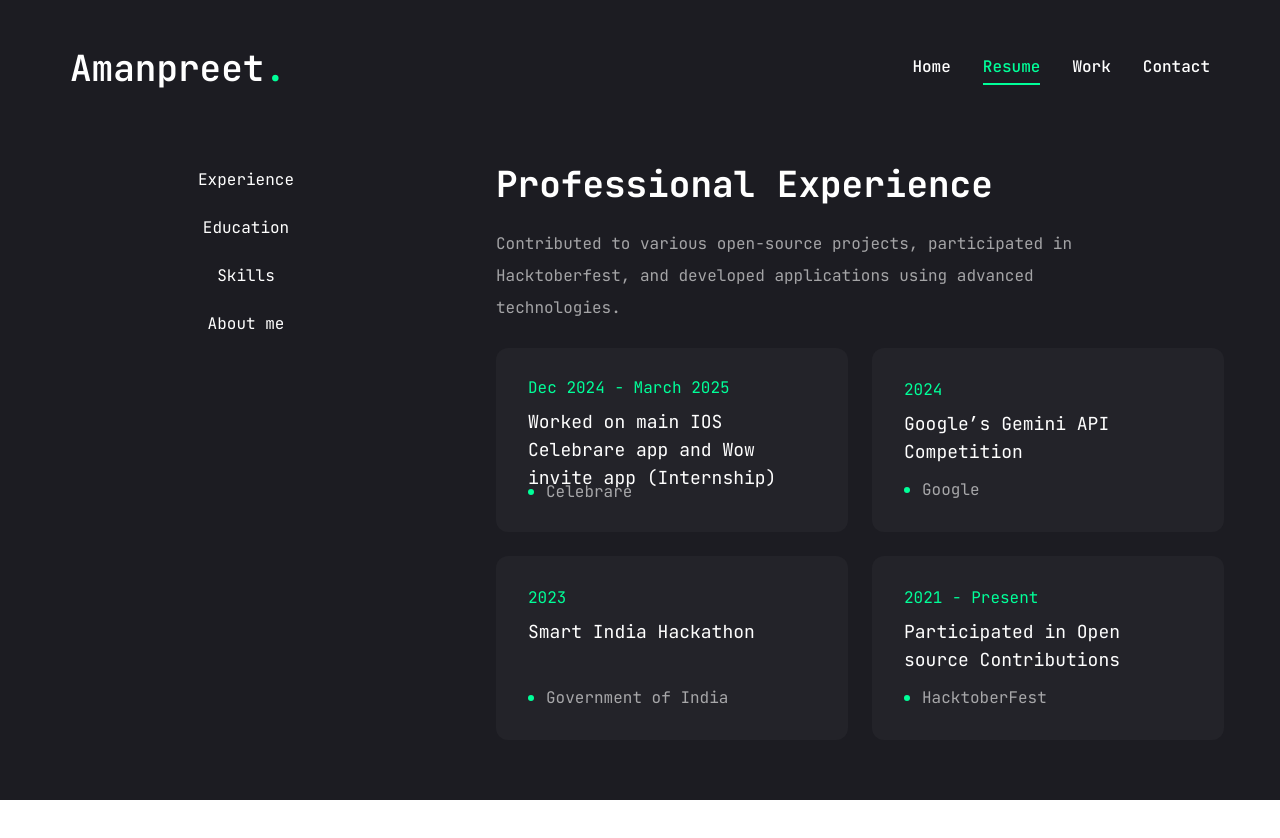
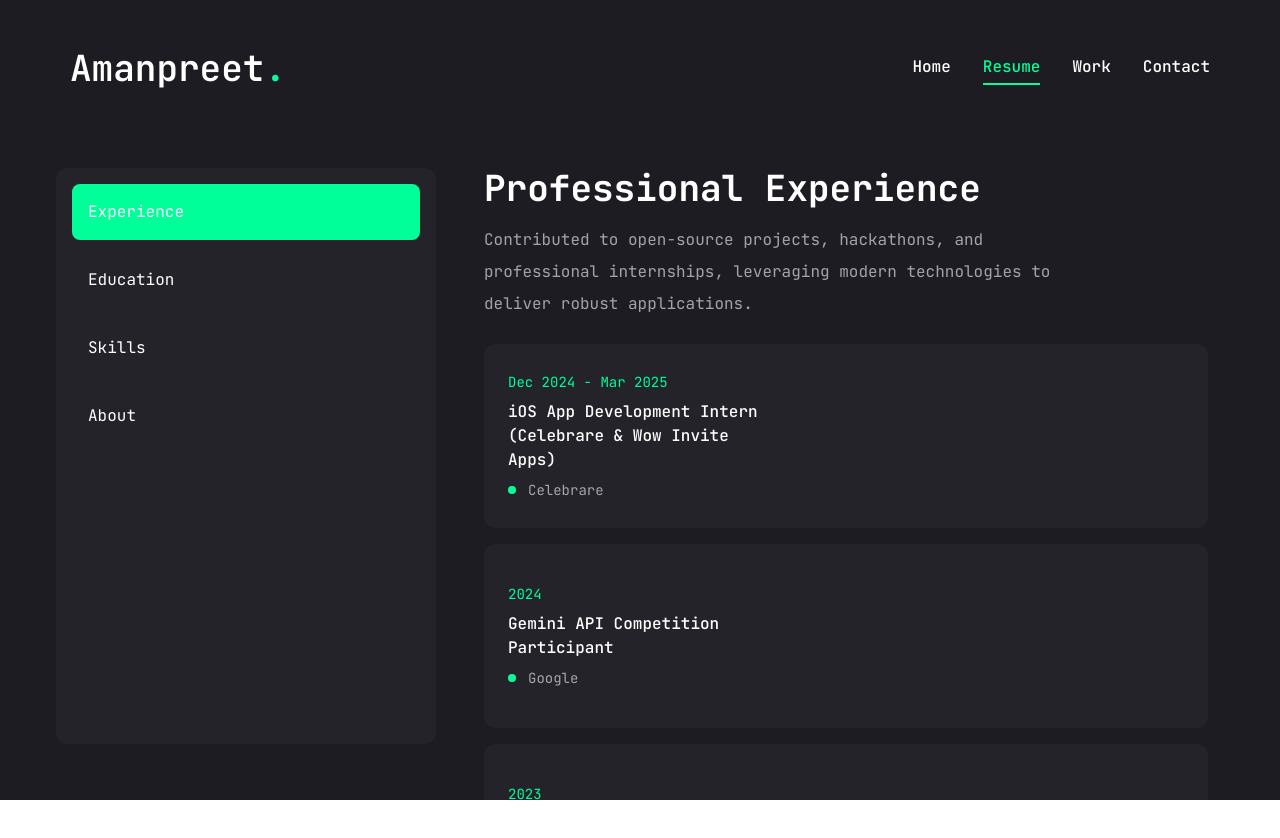
Before and after one commit to Amanbig/portfolio1, a Next.js app: page /resume in a window 1280 px wide. Shown: the top 838 px of the page. Before the commit the page ends 800 px from the top, so only its background shows below. Built offline with nearby package versions, Linux system fonts and the light colour scheme.

Commit message:
updated resume page ui

```diff
--- a/package.json
+++ b/package.json
@@ -3,7 +3,7 @@
   "version": "0.1.0",
   "private": true,
   "scripts": {
-    "dev": "next dev",
+    "dev": "next dev --turbo",
     "build": "next build",
     "start": "next start",
     "lint": "next lint"
--- a/src/app/resume/page.jsx
+++ b/src/app/resume/page.jsx
@@ -8,151 +8,177 @@ import { Tabs, TabsContent, TabsList, TabsTrigger } from '@radix-ui/react-tabs';
 import { Tooltip, TooltipContent, TooltipProvider, TooltipTrigger } from '@radix-ui/react-tooltip';
 import { ScrollArea } from '@radix-ui/react-scroll-area';
 
+// Data objects
 const about = {
-  title: 'About me',
-  description: "I'm a dedicated and enthusiastic developer from India and my journey in the tech world has been shaped by a strong foundation in various programming languages and frameworks, from web development to mobile app creation and game development.",
+  title: 'About Me',
+  description:
+    "I'm a passionate developer from India, skilled in web, mobile, and game development. My journey in tech is driven by curiosity and a commitment to building impactful solutions.",
   info: [
     { fieldName: 'Name', fieldValue: 'Amanpreet Singh' },
     { fieldName: 'Email', fieldValue: 'amanpreetsinghjhiwant7@gmail.com' },
     { fieldName: 'Phone', fieldValue: '+91 9041232480' },
     { fieldName: 'Location', fieldValue: 'Punjab, India' },
-  ]
+  ],
 };
 
 const experience = {
-  icon: 'assets/photo-removebg-preview.png',
   title: 'Professional Experience',
-  description: 'Contributed to various open-source projects, participated in Hacktoberfest, and developed applications using advanced technologies.',
+  description:
+    'Contributed to open-source projects, hackathons, and professional internships, leveraging modern technologies to deliver robust applications.',
   items: [
-    { company: "Celebrare", position: "Worked on main IOS Celebrare app and Wow invite app (Internship)", duration: "Dec 2024 - March 2025" },
-    { company: "Google", position: "Google’s Gemini API Competition", duration: "2024" },
-    { company: "Government of India", position: "Smart India Hackathon", duration: "2023" },
-    { company: "HacktoberFest", position: "Participated in Open source Contributions", duration: "2021 - Present" },
-  ]
+    {
+      company: 'Celebrare',
+      position: 'iOS App Development Intern (Celebrare & Wow Invite Apps)',
+      duration: 'Dec 2024 - Mar 2025',
+    },
+    { company: 'Google', position: 'Gemini API Competition Participant', duration: '2024' },
+    { company: 'Government of India', position: 'Smart India Hackathon Participant', duration: '2023' },
+    { company: 'HacktoberFest', position: 'Open Source Contributor', duration: '2021 - Present' },
+  ],
 };
 
 const education = {
-  icon: 'assets/photo-removebg-preview.png',
   title: 'Education',
-  description: 'B.E. in Computer Science and Engineering with contributions to open-source projects and participation in hackathons.',
+  description: 'Pursued a B.E. in Computer Science while actively participating in hackathons and open-source communities.',
   items: [
-    { institution: "Chandigarh College of Engineering and Technology", degree: "B.E. in CSE", duration: "Dec 2021 - 2025" },
-    { institution: "Shishu Niketan Model Public School", degree: "Intermediate/+2", duration: "April 2018 - 2020" },
-    { institution: "Lawerance Public Senior Secondary School", degree: "Matriculation", duration: "April 2017 - 2018" }
-  ]
+    { institution: 'Chandigarh College of Engineering and Technology', degree: 'B.E. in Computer Science', duration: '2021 - 2025' },
+    { institution: 'Shishu Niketan Model Public School', degree: 'Intermediate (+2)', duration: '2018 - 2020' },
+    { institution: 'Lawrence Public Senior Secondary School', degree: 'Matriculation', duration: '2017 - 2018' },
+  ],
 };
 
 const skills = {
-  title: "Technical Skills",
-  description: "Proficient in various programming languages, frameworks, and tools used in modern web and mobile app development.",
+  title: 'Technical Skills',
+  description: 'Proficient in modern programming languages, frameworks, and tools for web, mobile, and game development.',
   skillList: [
-    { icon: <FaHtml5 />, name: "HTML5" },
-    { icon: <FaCss3 />, name: "CSS3" },
-    { icon: <FaJs />, name: "JavaScript" },
-    { icon: <FaReact />, name: "React" },
-    { icon: <FaNodeJs />, name: "Node.js" },
-    { icon: <SiTailwindcss />, name: "Tailwind CSS" },
-    { icon: <SiNextdotjs />, name: "Next.js" },
-    { icon: <SiFlutter />, name: "Flutter" },
-    { icon: <SiPython />, name: "Python" },
-    { icon: <SiCplusplus />, name: "C++" },
-    { icon: <SiUnity />, name: "Unity" },
-    { icon: <SiBlender />, name: "Blender" }
-  ]
+    { icon: <FaHtml5 />, name: 'HTML5' },
+    { icon: <FaCss3 />, name: 'CSS3' },
+    { icon: <FaJs />, name: 'JavaScript' },
+    { icon: <FaReact />, name: 'React' },
+    { icon: <FaNodeJs />, name: 'Node.js' },
+    { icon: <SiTailwindcss />, name: 'Tailwind CSS' },
+    { icon: <SiNextdotjs />, name: 'Next.js' },
+    { icon: <SiFlutter />, name: 'Flutter' },
+    { icon: <SiPython />, name: 'Python' },
+    { icon: <SiCplusplus />, name: 'C++' },
+    { icon: <SiUnity />, name: 'Unity' },
+    { icon: <SiBlender />, name: 'Blender' },
+  ],
 };
+
+// Reusable components
+const SectionHeader = ({ title, description }) => (
+  <div className="flex flex-col gap-4 text-center xl:text-left">
+    <h2 className="text-2xl md:text-3xl xl:text-4xl font-bold">{title}</h2>
+    <p className="max-w-[600px] text-white/60 mx-auto xl:mx-0">{description}</p>
+  </div>
+);
+
+const ExperienceEducationCard = ({ item, type }) => (
+  <li className="bg-[#232329] h-[184px] py-6 px-6 md:px-8 rounded-xl flex flex-col justify-center items-center lg:items-start gap-2">
+    <span className="text-accent text-sm md:text-base">{item.duration}</span>
+    <h3 className="text-base md:text-lg font-medium max-w-[260px] min-h-[40px] text-center lg:text-left">
+      {type === 'experience' ? item.position : item.degree}
+    </h3>
+    <div className="flex items-center gap-3">
+      <span className="w-2 h-2 rounded-full bg-accent" />
+      <p className="text-white/60 text-sm md:text-base">{type === 'experience' ? item.company : item.institution}</p>
+    </div>
+  </li>
+);
+
+const SkillCard = ({ skill }) => (
+  <li>
+    <TooltipProvider delayDuration={100}>
+      <Tooltip>
+        <TooltipTrigger className="w-full h-[100px] md:h-[120px] bg-[#232329] rounded-xl flex justify-center items-center group">
+          <div className="text-4xl md:text-5xl group-hover:text-accent transition-all duration-300">{skill.icon}</div>
+        </TooltipTrigger>
+        <TooltipContent className="bg-[#232329] text-white p-2 rounded">
+          <p className="capitalize">{skill.name}</p>
+        </TooltipContent>
+      </Tooltip>
+    </TooltipProvider>
+  </li>
+);
+
+const AboutInfo = ({ info }) => (
+  <ul className="grid grid-cols-1 md:grid-cols-2 gap-y-4 max-w-[620px] mx-auto xl:mx-0">
+    {info.map((item, index) => (
+      <li key={index} className="flex flex-col sm:flex-row items-center sm:items-start justify-center sm:justify-start gap-2">
+        <span className="text-white/60 font-medium">{item.fieldName}:</span>
+        <span className="text-base md:text-lg break-all">{item.fieldValue}</span>
+      </li>
+    ))}
+  </ul>
+);
 
 function Resume() {
   return (
     <motion.div
-      initial={{ opacity: 0 }}
-      animate={{ opacity: 1, transition: { delay: 0.4, duration: 0.4, ease: 'easeIn' } }}
-      className='min-h-[80vh] flex items-center justify-center py-8 md:py-12 xl:py-0'
+      initial={{ opacity: 0, y: 20 }}
+      animate={{ opacity: 1, y: 0 }}
+      transition={{ duration: 0.6, ease: 'easeOut' }}
+      className="min-h-[80vh] flex items-center justify-center py-8 md:py-12"
     >
-      <div className='container mx-auto px-4'>
-        <Tabs defaultValue='experience' className='flex flex-col xl:flex-row gap-8 md:gap-12 xl:gap-[60px]'>
-          <TabsList className='flex flex-col w-full max-w-[380px] mx-auto xl:mx-0 gap-4 md:gap-6'>
-            <TabsTrigger value="experience">Experience</TabsTrigger>
-            <TabsTrigger value="education">Education</TabsTrigger>
-            <TabsTrigger value="skills">Skills</TabsTrigger>
-            <TabsTrigger value="about">About me</TabsTrigger>
+      <div className="container mx-auto px-4">
+        <Tabs
+          defaultValue="experience"
+          className="flex flex-col xl:flex-row gap-6 md:gap-8 xl:gap-12"
+        >
+          <TabsList
+            className="flex flex-col w-full max-w-[380px] mx-auto xl:mx-0 gap-3 bg-[#232329] p-4 rounded-xl"
+            aria-label="Resume sections"
+          >
+            {['experience', 'education', 'skills', 'about'].map((tab) => (
+              <TabsTrigger
+                key={tab}
+                value={tab}
+                className="w-full py-3 px-4 text-left rounded-lg capitalize transition-all duration-300 data-[state=active]:bg-accent data-[state=active]:text-white hover:bg-white/10"
+              >
+                {tab}
+              </TabsTrigger>
+            ))}
           </TabsList>
-          <div className='min-h-[70vh] w-full'>
-            <TabsContent value='experience' className='w-full'>
-              <div className='flex flex-col gap-6 text-center xl:text-left'>
-                <h3 className='text-2xl md:text-3xl xl:text-4xl font-bold'>{experience.title}</h3>
-                <p className='max-w-[600px] text-white/60 mx-auto xl:mx-0'>{experience.description}</p>
-                <ScrollArea className='h-[400px]'>
-                  <ul className='grid grid-cols-1 lg:grid-cols-2 gap-6'>
+          <div className="w-full">
+            <TabsContent value="experience" className="w-full">
+              <div className="flex flex-col gap-6">
+                <SectionHeader title={experience.title} description={experience.description} />
+                <ScrollArea className="h-[400px] pr-4">
+                  <ul className="grid grid-cols-1 md:grid-cols-2 gap-4 md:gap-6">
                     {experience.items.map((item, index) => (
-                      <li key={index} className='bg-[#232329] h-[184px] py-6 px-8 md:px-10 rounded-xl flex flex-col justify-center items-center lg:items-start gap-1'>
-                        <span className='text-accent'>{item.duration}</span>
-                        <h3 className='text-lg md:text-xl max-w-[260px] min-h-[60px] text-center lg:text-left'>{item.position}</h3>
-                        <div className='flex items-center gap-3'>
-                          <span className='w-[6px] h-[6px] rounded-full bg-accent'></span>
-                          <p className='text-white/60'>{item.company}</p>
-                        </div>
-                      </li>
+                      <ExperienceEducationCard key={index} item={item} type="experience" />
                     ))}
                   </ul>
                 </ScrollArea>
               </div>
             </TabsContent>
-            <TabsContent value='education' className='w-full'>
-              <div className='flex flex-col gap-6 text-center xl:text-left'>
-                <h3 className='text-2xl md:text-3xl xl:text-4xl font-bold'>{education.title}</h3>
-                <p className='max-w-[600px] text-white/60 mx-auto xl:mx-0'>{education.description}</p>
-                <ScrollArea className='h-[400px]'>
-                  <ul className='grid grid-cols-1 lg:grid-cols-2 gap-6'>
+            <TabsContent value="education" className="w-full">
+              <div className="flex flex-col gap-6">
+                <SectionHeader title={education.title} description={education.description} />
+                <ScrollArea className="h-[400px] pr-4">
+                  <ul className="grid grid-cols-1 md:grid-cols-2 gap-4 md:gap-6">
                     {education.items.map((item, index) => (
-                      <li key={index} className='bg-[#232329] h-[184px] py-6 px-8 md:px-10 rounded-xl flex flex-col justify-center items-center lg:items-start gap-1'>
-                        <span className='text-accent'>{item.duration}</span>
-                        <h3 className='text-lg md:text-xl max-w-[260px] min-h-[60px] text-center lg:text-left'>{item.degree}</h3>
-                        <div className='flex items-center gap-3'>
-                          <span className='w-[6px] h-[6px] rounded-full bg-accent'></span>
-                          <p className='text-white/60'>{item.institution}</p>
-                        </div>
-                      </li>
+                      <ExperienceEducationCard key={index} item={item} type="education" />
                     ))}
                   </ul>
                 </ScrollArea>
               </div>
             </TabsContent>
-            <TabsContent value='skills' className='w-full h-full'>
-              <div className='flex flex-col gap-6'>
-                <div className='flex flex-col gap-6 text-center xl:text-left'>
-                  <h3 className='text-2xl md:text-3xl xl:text-4xl font-bold'>{skills.title}</h3>
-                  <p className='max-w-[600px] text-white/60 mx-auto xl:mx-0'>{skills.description}</p>
-                </div>
-                <ul className='grid grid-cols-2 sm:grid-cols-3 md:grid-cols-4 gap-3 md:gap-4 xl:gap-[30px]'>
+            <TabsContent value="skills" className="w-full">
+              <div className="flex flex-col gap-6">
+                <SectionHeader title={skills.title} description={skills.description} />
+                <ul className="grid grid-cols-2 sm:grid-cols-3 md:grid-cols-4 lg:grid-cols-5 gap-3 md:gap-4">
                   {skills.skillList.map((skill, index) => (
-                    <li key={index}>
-                      <TooltipProvider delayDuration={100}>
-                        <Tooltip>
-                          <TooltipTrigger className='w-full h-[150px] bg-[#232329] rounded-xl flex justify-center items-center group'>
-                            <div className='text-5xl md:text-6xl group-hover:text-accent transition-all duration-300'>{skill.icon}</div>
-                          </TooltipTrigger>
-                          <TooltipContent>
-                            <p className='capitalize'>{skill.name}</p>
-                          </TooltipContent>
-                        </Tooltip>
-                      </TooltipProvider>
-                    </li>
+                    <SkillCard key={index} skill={skill} />
                   ))}
                 </ul>
               </div>
             </TabsContent>
-            <TabsContent value='about' className='w-full'>
-              <div className='flex flex-col gap-6'>
-                <h3 className='text-2xl md:text-3xl xl:text-4xl font-bold'>{about.title}</h3>
-                <p className='max-w-[600px] text-white/60 mx-auto xl:mx-0'>{about.description}</p>
-                <ul className='grid grid-cols-1 xl:grid-cols-2 gap-y-6 max-w-[620px] mx-auto xl:mx-0'>
-                  {about.info.map((item, index) => (
-                    <li key={index} className='flex items-center justify-center xl:justify-start gap-4'>
-                      <span className='text-white/60'>{item.fieldName}</span>
-                      <span className='text-lg md:text-xl'>{item.fieldValue}</span>
-                    </li>
-                  ))}
-                </ul>
+            <TabsContent value="about" className="w-full">
+              <div className="flex flex-col gap-6">
+                <SectionHeader title={about.title} description={about.description} />
+                <AboutInfo info={about.info} />
               </div>
             </TabsContent>
           </div>
```
